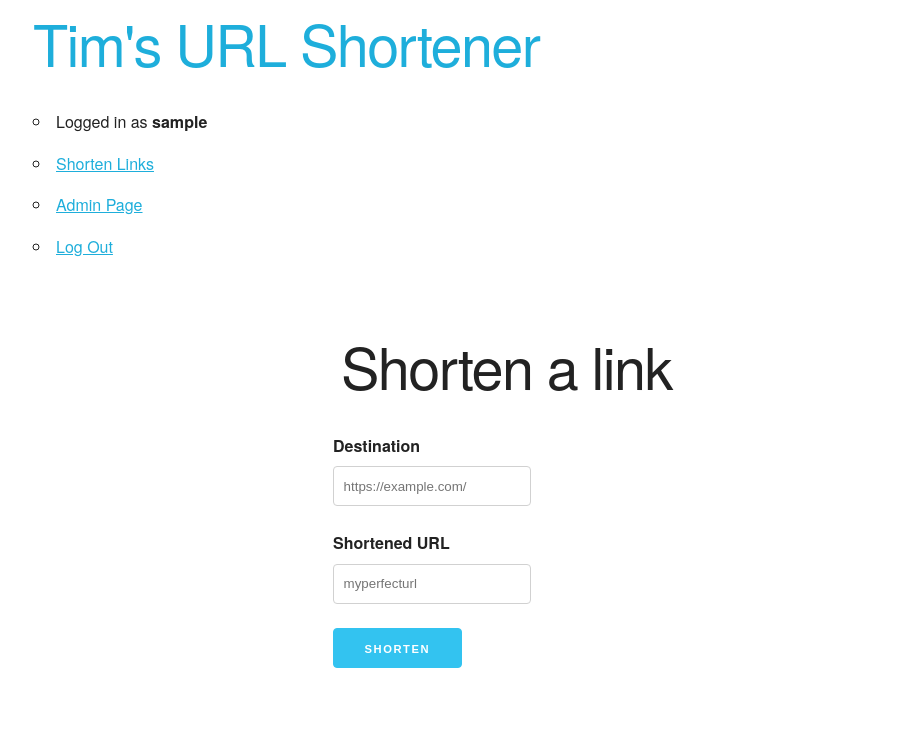
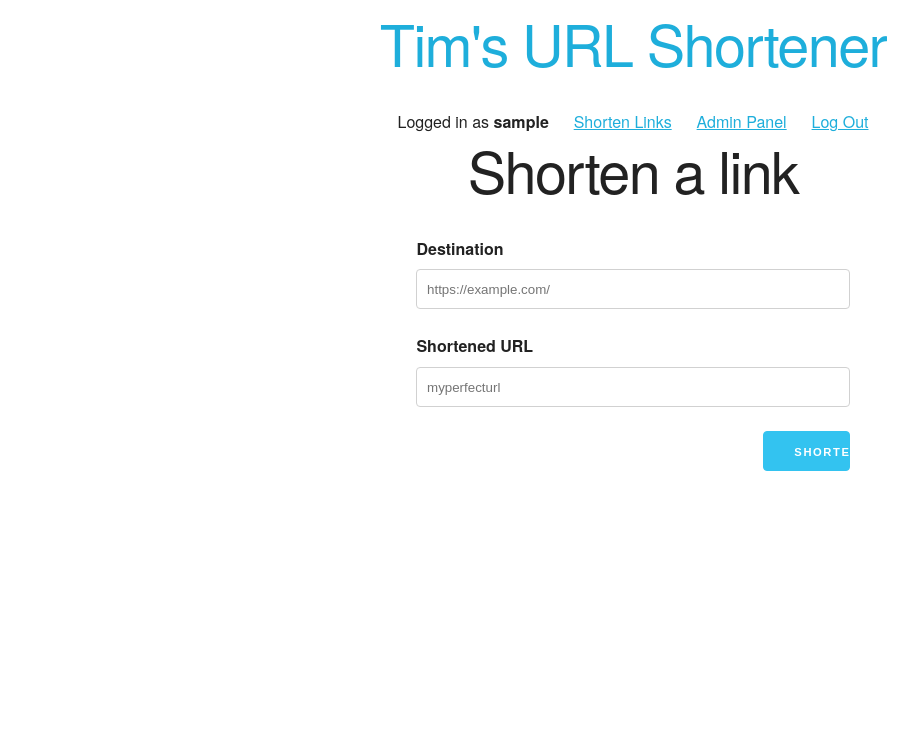
Before and after one commit to timlst/url-shortener, a Flask app: page / in a window 1280 px wide. Shown: the top 731 px of the page, without its empty margins (7-925 px from the left). Run offline with Flask 2, Linux system fonts and the light colour scheme; the visitor is signed in with stand-in values (Sample User, id 1); data comes from the database, SQL or seed files in the repository.

Commit message:
improved css

```diff
--- a/shortist/schema.sql
+++ b/shortist/schema.sql
@@ -13,5 +13,3 @@ CREATE TABLE urls (
     shortened_url TEXT UNIQUE NOT NULL,
     full_url TEXT NOT NULL
 );
-
-INSERT INTO urls (shortened_url, full_url) VALUES ("aBcD", "https://example.com/");
--- a/shortist/static/css/style.css
+++ b/shortist/static/css/style.css
@@ -1,4 +1,53 @@
-.header {
-    margin-top: 6rem;
+body {
+    background-color: #252c33;
+}
+
+.logo {
     text-align: center;
 }
+.logo:hover {
+    filter: saturate(80%);
+}
+
+.logo-link {
+    text-decoration: none;
+}
+
+.title {
+    text-align: center;
+}
+
+.center-form {
+    width: 33%;
+    margin: 0 auto;
+}
+
+.primary-action {
+    width: 20%;
+    float: right;
+}
+
+.table {
+    width: 60%;
+    margin: 0 auto;
+}
+
+.success-link {
+    text-align: center;
+}
+
+.flex-parent {
+    display: flex;
+}
+
+.jc-center {
+    justify-content: center;
+}
+
+button.margin-right {
+    margin-right: 1%;
+}
+
+.navbar {
+    text-align: center;
+}
--- a/shortist/templates/admin/index.html
+++ b/shortist/templates/admin/index.html
@@ -1,12 +1,12 @@
 {% extends 'base.html' %}
 
 {% block header %}
-    <h1>{% block title %}Shortened Links{% endblock %}</h1>
+    {% block title %}Shortened Links{% endblock %}
 {% endblock %}
 
 {% block content %}
     {% if links %}
-    <table class="u-full-width">
+    <table class="table">
         <thead>
             <tr>
                 <th>Shortened</th>
--- a/shortist/templates/base.html
+++ b/shortist/templates/base.html
@@ -6,28 +6,23 @@
   <link rel="stylesheet" href="{{ url_for('static', filename='css/skeleton.css') }}">
 </head>
 <body>
-<div class="container">
-  <div class="row">
-    <h1><a href="{{ url_for('post.index') }}" style="text-decoration: none">Tim's URL Shortener</a></h1>
-    {% if g.user %}
-    <ul>
-      <li>Logged in as <b>{{ g.user['username'] }}</b>
-      <li><a href="{{ url_for('post.index') }}">Shorten Links</a></li>
-      <li><a href="{{ url_for('admin.overview') }}">Admin Page</a></li>
-      <li><a href="{{ url_for('auth.logout') }}">Log Out</a>
-    </ul>
-    {% endif %}
+  <h1 class="logo"><a class="logo-link" href="{{ url_for('post.index') }}">Tim's URL Shortener</a></h1>
+  {% if g.user %}
+  <div class="navbar jc-center">
+      Logged in as   <b>{{ g.user['username'] }}</b>
+      &emsp;
+      <a href="{{ url_for('post.index') }}">Shorten Links</a>
+      &emsp;
+      <a href="{{ url_for('admin.overview') }}">Admin Panel</a>
+      &emsp;
+      <a href="{{ url_for('auth.logout') }}">Log Out</a>
   </div>
-</div>
-<div class="container">
-  <div class="row">
-    <div class="six columns offset-by-three">
-      <h1 class="title">{% block header %}{% endblock %}</h1>
-      {% for message in get_flashed_messages() %}
-      <div class="flash">{{ message }}</div>
-      {% endfor %}
-      {% block content %}{% endblock %}
-    </div>
-  </div>
-</div>
+  {% endif %}
+
+  <h1 class="title">{% block header %}{% endblock %}</h1>
+  {% for message in get_flashed_messages() %}
+  <div class="flash title">{{ message }}</div>
+  {% endfor %}
+
+  {% block content %}{% endblock %}
 </body>
--- a/shortist/templates/post.html
+++ b/shortist/templates/post.html
@@ -1,20 +1,20 @@
 {% extends 'base.html' %}
 {% block header %}
-<h1>{% block title %}Shorten a link{% endblock %}</h1>
+    {% block title %}Shorten a link{% endblock %}
 {% endblock %}
 
 {% block content %}
-<form method="post">
+<form class="center-form" method="post">
     <div class="row">
         <label for="destination">Destination</label>
-        <input type="text" name="destination" id=destination value="{{ destination_value }}" placeholder="https://example.com/" autocomplete="off" required>
+        <input class="u-full-width" type="text" name="destination" id=destination value="{{ destination_value }}" placeholder="https://example.com/" autocomplete="off" required>
     </div>
     <div class="row">
         <label for="shortened">Shortened URL</label>
-        <input type="text" name="shortened" id=shortened placeholder="myperfecturl" autocomplete="off" required>
+        <input class="u-full-width" type="text" name="shortened" id=shortened placeholder="myperfecturl" autocomplete="off" required>
     </div>
     <div class="row">
-        <input class="button-primary" type="submit" value="Shorten">
+        <input class="button-primary primary-action" type="submit" value="Shorten">
     </div>
 </form>
 {% endblock %}
```
Also changed, not shown: shortist/templates/auth/login.html (+5 -5 lines), shortist/templates/auth/register.html (+4 -4 lines), shortist/templates/success.html (+6 -8 lines).
